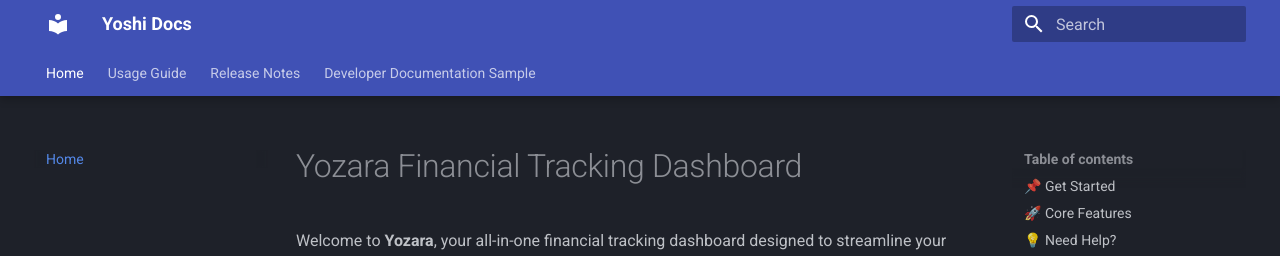
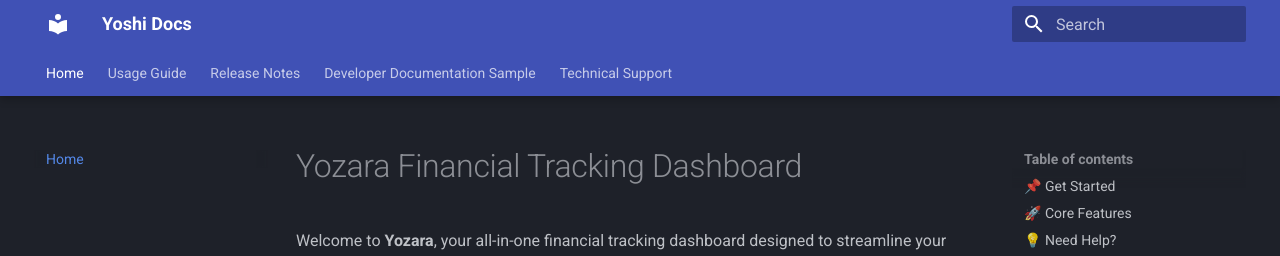
Before and after one commit to KiyoshiWasHere/Yoshi-Docs-Material, an MkDocs documentation site: the page built from docs/index.md, in a window 1280 px wide. Shown: the top 256 px of the page. Built offline with MkDocs 1.6.1 and Material for MkDocs 9.7.7, drawn with Linux system fonts in a browser that asks for light colours.

Commit message:
Update mkdocs.yml

```diff
--- a/mkdocs.yml
+++ b/mkdocs.yml
@@ -16,6 +16,7 @@ nav:
   - Usage Guide: usage-guide.md
   - "Release Notes": release-notes/index.md
   - "Developer Documentation Sample": devsample.md
+  - "Technical Support":  support.md
 
 
   # GitHub Pages configuration
```
